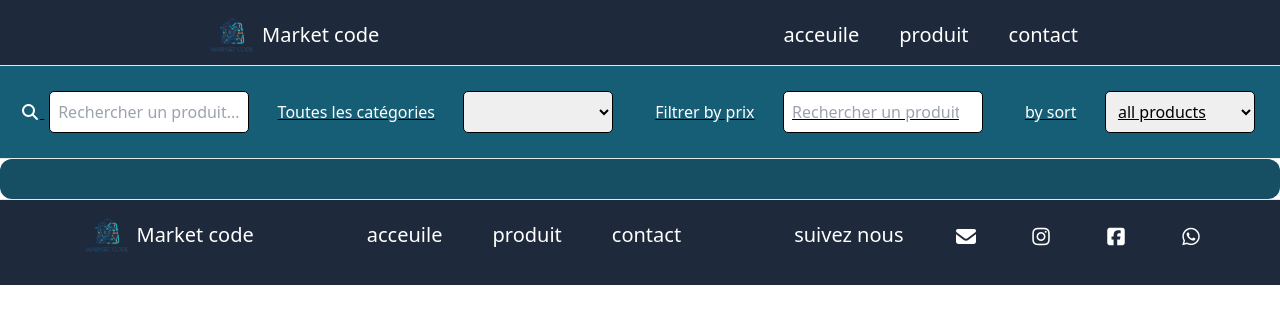
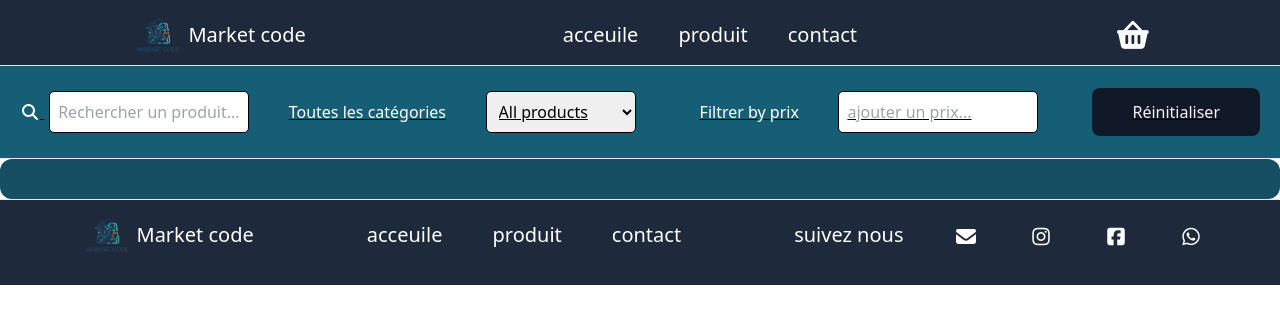
Before and after one commit to yassinegamrani/Shop-manager-Api, a plain HTML site: page index.html in a window 1280 px wide. Drawn offline with nearby package versions, Linux system fonts and the light colour scheme.

Commit message:
ajouter la button de renisialiser et de la panier de lachter

```diff
--- a/index.html
+++ b/index.html
@@ -32,6 +32,9 @@
           <li><a href="#">contact</a></li>
         </ul>
       </nav>
+      <div>
+        <button style="margin-top: -15px; font-size: 30px;"><i class="fa-solid fa-basket-shopping"></i></button>
+      </div>
     </header>
     <hr />
     <main>
@@ -50,25 +53,21 @@
 
         <label >Toutes les catégories</label>
         <select name="All products" id="categories" class="text-black">
+          <option value="" class="text-black" selected disabled>All products</option>
           <!-- <option value="product 1" class="text-black">product 1</option> -->
 
         </select>
         <br />
         <label for=""> Filtrer by prix</label>
          <input
-            id="search-input"
+            id="price-input"
             type="number"
-            placeholder="Rechercher un produit..."
+            placeholder="ajouter un prix..."
             class="text-black"
           />
 
         <br />
-        <label for="">by sort</label>
-        <select name="" id="">
-          <option value="">all products</option>
-          <option value="">all products</option>
-          <option value="">all products</option>
-        </select>
+        <button id="restButton" class="rounded-lg px-10 py-3 bg-gray-900 text-gray-100">Réinitialiser</button>
       </section>
       <hr />
 
```
